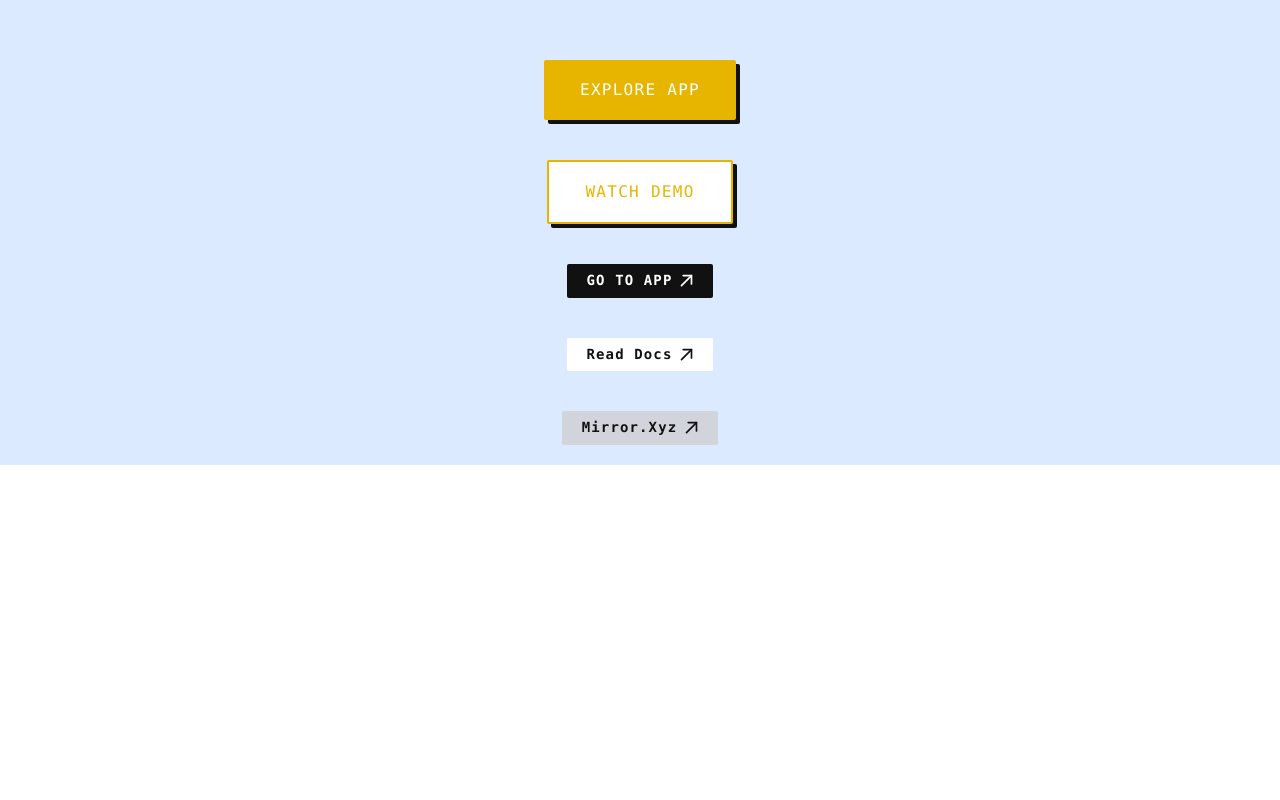
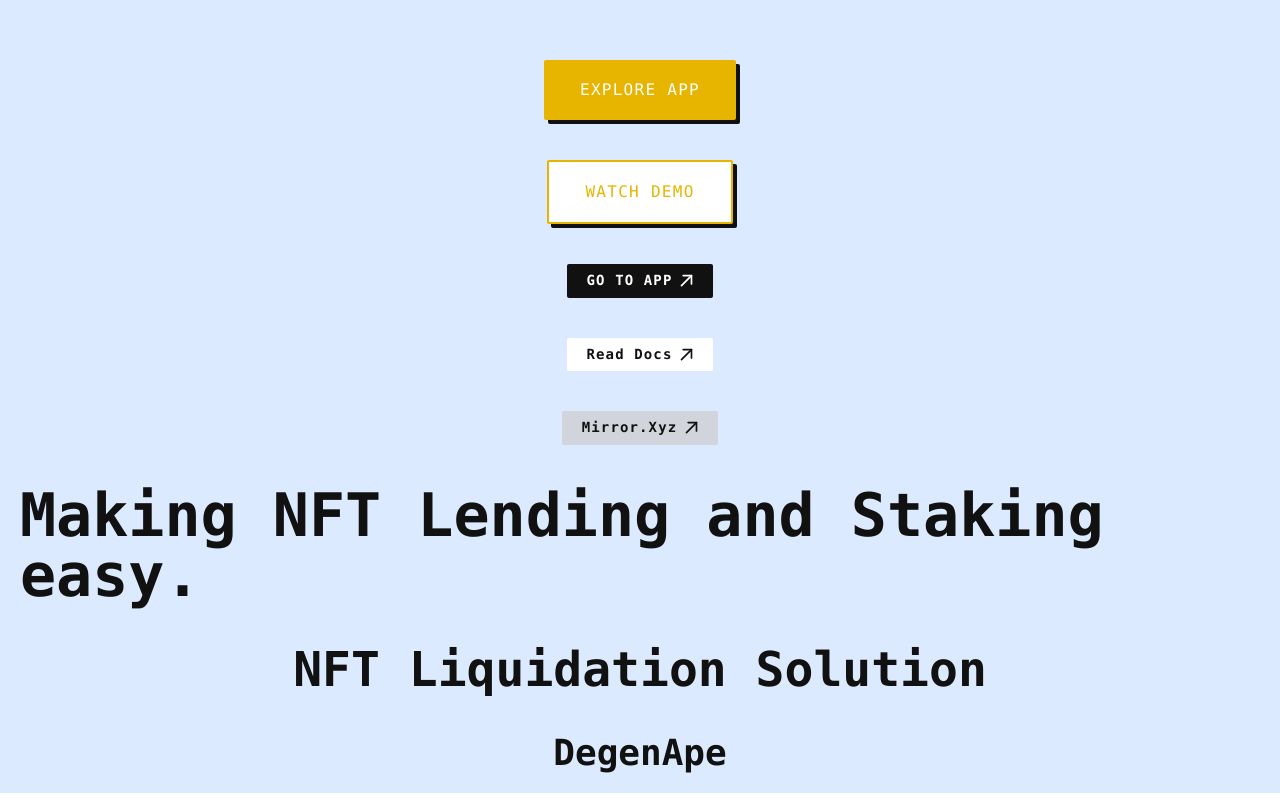
Before and after one commit to CODExSHUBHAM/honey-finance-website, a Next.js app: page / in a window 1280 px wide. Built offline with nearby package versions, Linux system fonts and the light colour scheme; a web font is replaced by a local one.

Commit message:
feat: added Title component

```diff
--- a/components/ui/Button/constants.ts
+++ b/components/ui/Button/constants.ts
@@ -11,3 +11,14 @@ export const SIZE = {
   md: 'px-9 py-5',
   sm: 'px-5 py-2',
 };
+
+export const TITLE_VARIANT = {
+  black: 'text-black',
+  white: 'text-white',
+};
+
+export const TITLE_SIZE = {
+  lg: 'text-6xl',
+  md: 'text-5xl',
+  sm: 'text-4xl',
+};
--- /dev/null
+++ b/components/ui/Title/Title.tsx
@@ -0,0 +1,25 @@
+import { TITLE_VARIANT, TITLE_SIZE } from '../Button/constants';
+
+type titleProps = {
+  variant?: keyof typeof TITLE_VARIANT;
+  size?: keyof typeof TITLE_SIZE;
+  children?: React.ReactNode;
+  className?: string;
+};
+
+function Title({
+  size = 'md',
+  variant = 'white',
+  className = '',
+  children,
+}: titleProps): JSX.Element {
+  return (
+    <p
+      className={`font-mono ${TITLE_VARIANT[variant]} ${TITLE_SIZE[size]} ${className}`}
+    >
+      {children}
+    </p>
+  );
+}
+
+export default Title;
--- a/pages/index.tsx
+++ b/pages/index.tsx
@@ -1,6 +1,7 @@
 import type { NextPage } from 'next';
 import Button from '@/components/ui/Button/Button';
 import Icon from '@/components/ui/Icon/Icon';
+import Title from '@/components/ui/Title/Title';
 
 const Home: NextPage = () => {
   const handleClickEvent = () => {
@@ -56,6 +57,21 @@ const Home: NextPage = () => {
           <Icon icon="LinkArrow" />
         </Button>
       </div>
+      <div className="flex items-center justify-center mt-10">
+        <Title variant="black" size="lg" className="font-semibold">
+          Making NFT Lending and Staking easy.
+        </Title>
+      </div>
+      <div className="flex items-center justify-center mt-10">
+        <Title variant="black" size="md" className="font-bold">
+          NFT Liquidation Solution
+        </Title>
+      </div>
+      <div className="flex items-center justify-center mt-10">
+        <Title variant="black" size="sm" className="font-bold">
+          DegenApe
+        </Title>
+      </div>
     </div>
   );
 };
```
